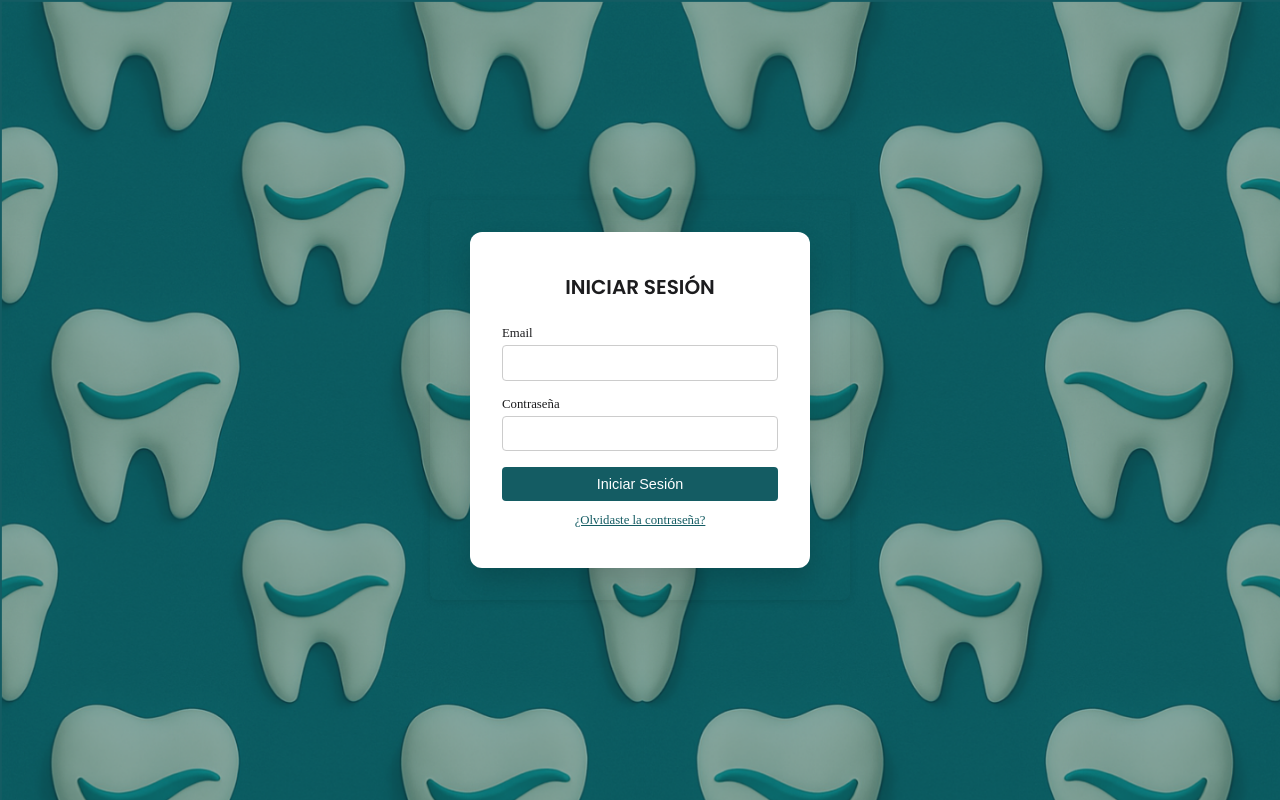
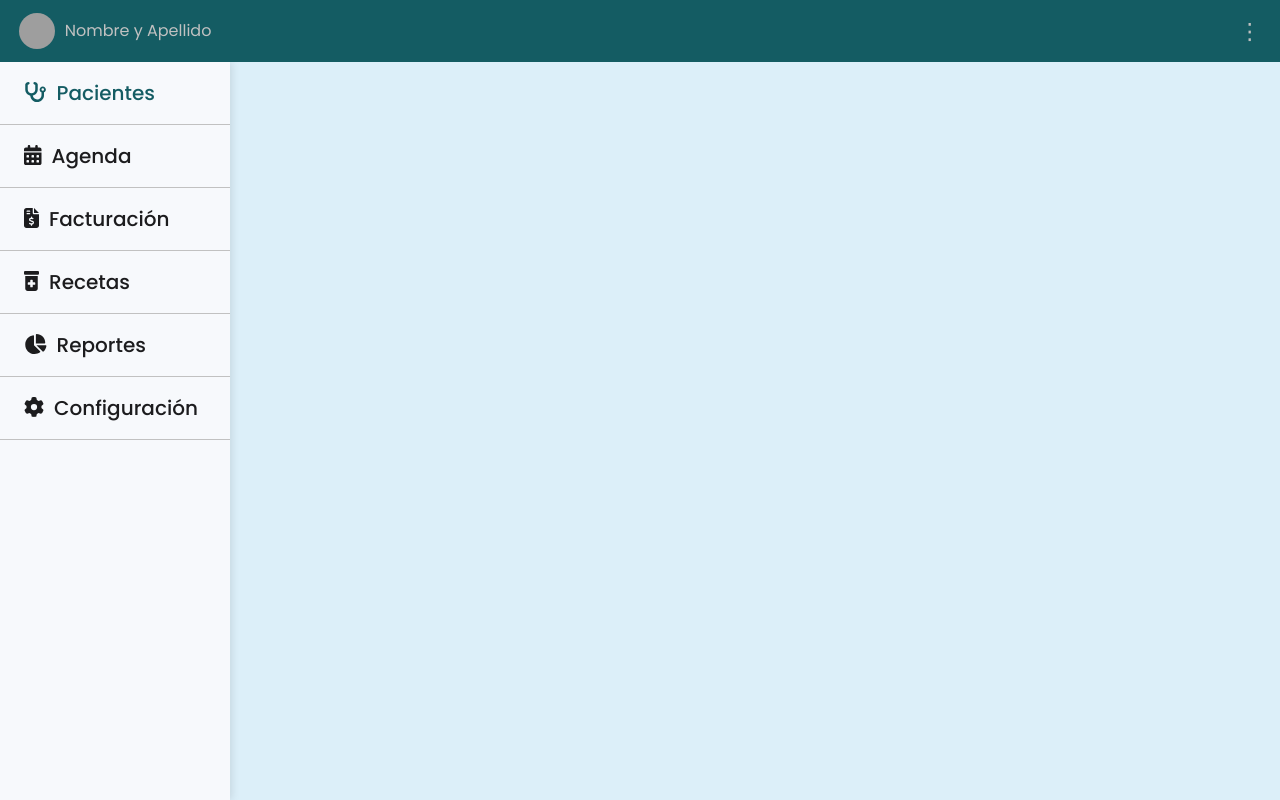
Before and after one commit to Enzopinotti/odontApp, a React (Create React App) app in the folder frontend/: page / in a window 1280 px wide. Before the commit this address led to /login. Built offline with nearby package versions, Linux system fonts and the light colour scheme; grey boxes are pictures that could not be loaded.

Commit message:
refactor: mejorar estilo y diseño del sidebar

```diff
--- a/frontend/package.json
+++ b/frontend/package.json
@@ -3,6 +3,9 @@
   "version": "0.1.0",
   "private": true,
   "dependencies": {
+    "@fortawesome/fontawesome-svg-core": "^6.7.2",
+    "@fortawesome/free-solid-svg-icons": "^6.7.2",
+    "@fortawesome/react-fontawesome": "^0.2.2",
     "@testing-library/dom": "^10.4.0",
     "@testing-library/jest-dom": "^6.6.3",
     "@testing-library/react": "^16.3.0",
--- /dev/null
+++ b/frontend/src/assets/icons/fontawesome.js
@@ -0,0 +1,4 @@
+import { library } from '@fortawesome/fontawesome-svg-core'
+import { fas }     from '@fortawesome/free-solid-svg-icons'
+//carga los iconos para poder referenciarlos
+library.add(fas)
--- a/frontend/src/components/layout/SideBar.js
+++ b/frontend/src/components/layout/SideBar.js
@@ -1,6 +1,6 @@
 import { NavLink } from 'react-router-dom';
 import { useState } from 'react';
-
+import { FontAwesomeIcon } from '@fortawesome/react-fontawesome'
 export default function SideBar() {
   const [open, setOpen] = useState(false);
 
@@ -11,8 +11,12 @@ export default function SideBar() {
 
       <aside className={`sidebar ${open ? 'open' : ''}`}>
         <nav>
-          <NavLink to="/patients">Pacientes</NavLink>
-          <NavLink to="/agenda">Agenda</NavLink>
+          <NavLink to="/" className={({isActive})=>`navItem ${isActive ? 'active':''}`.trim()}> <FontAwesomeIcon icon="fa-solid fa-stethoscope" className='icon'/>Pacientes</NavLink>
+          <NavLink to="/agenda"className={({isActive})=>`navItem ${isActive ? 'active':''}`.trim()}><FontAwesomeIcon icon="fa-solid fa-calendar-days" className='icon'/>Agenda</NavLink>
+          <NavLink to="/facturacion"className={({isActive})=>`navItem ${isActive ? 'active':''}`.trim()} ><FontAwesomeIcon icon="fa-solid fa-file-invoice-dollar" className='icon'/>Facturación</NavLink>
+          <NavLink to="/recetas"className={({isActive})=>`navItem ${isActive ? 'active':''}`.trim()}><FontAwesomeIcon icon="fa-solid fa-prescription-bottle-medical" className='icon'/>Recetas</NavLink>
+          <NavLink to="/reportes"className={({isActive})=>`navItem ${isActive ? 'active':''}`.trim()}><FontAwesomeIcon icon="fa-solid fa-chart-pie" className='icon'/>Reportes</NavLink>
+          <NavLink to="/configuracion"className={({isActive})=>`navItem ${isActive ? 'active':''}`.trim()}><FontAwesomeIcon icon="fa-solid fa-gear"className='icon' />Configuración</NavLink>
         </nav>
       </aside>
     </>
--- a/frontend/src/index.js
+++ b/frontend/src/index.js
@@ -2,7 +2,7 @@ import React from 'react';
 import ReactDOM from 'react-dom/client';
 import App from './App';
 import './styles/main.scss';
-
+import'./assets/icons/fontawesome'
 const root = ReactDOM.createRoot(document.getElementById('root'));
 root.render(
   <React.StrictMode>
--- a/frontend/src/routes/AppRouter.js
+++ b/frontend/src/routes/AppRouter.js
@@ -16,9 +16,9 @@ function AppRouter() {
       <Route
         path="/"
         element={
-          <ProtectedRoute>
+        <ProtectedRoute>
             <AppLayout />
-          </ProtectedRoute>
+        </ProtectedRoute>
         }
       >
         {/* Rutas privadas aquí */}
--- a/frontend/src/styles/_variables.scss
+++ b/frontend/src/styles/_variables.scss
@@ -2,6 +2,7 @@
 $color-primario: #145C63;
 $color-blanco: #C1C1C1;
 $color-negro: #1C1C1E;
+$color-background:#DCEFF9;
 
 // Fuente
 $fuente-base: 'Poppins', sans-serif;
--- a/frontend/src/styles/_appLayout.scss
+++ b/frontend/src/styles/layout/_appLayout.scss
@@ -1,9 +1,10 @@
-
+@use '../variables';
 
 .app-layout {
   display: flex;
   flex-direction: column;
   height: 100vh;
+   background-color: variables.$color-background;
 }
 
 .app-body {
--- a/frontend/src/styles/_header.scss
+++ b/frontend/src/styles/layout/_header.scss
@@ -1,4 +1,4 @@
-@use 'variables';
+@use '../variables';
 
 .header {
   background: variables.$color-primario;
--- a/frontend/src/styles/_publicLayout.scss
+++ b/frontend/src/styles/layout/_publicLayout.scss
@@ -5,7 +5,7 @@
   height: 100vh;
   justify-content: center;
   align-items: center;
-  background-image: url('../assets/img/fondoAuth.webp');
+  background-image: url('../../assets/img/fondoAuth.webp');
   background-size: cover;
 }
 
--- a/frontend/src/styles/_sidebar.scss
+++ b/frontend/src/styles/layout/_sidebar.scss
@@ -1,11 +1,37 @@
-@use 'variables';
-
+@use '../variables';
+$color-hover-claro: #d0eef2;
 .sidebar {
   width: 230px;
   background: #f7f9fc;
-  padding: 1rem;
   transition: transform .25s ease;
+  box-shadow: 2px 0 8px rgba(0,0,0,0.1);
+
 }
+
+nav{
+  display: flex;
+  flex-direction: column;
+  align-items: flex-start;
+  .navItem{
+    text-decoration: none;
+    color: variables.$color-negro;
+    font-size: 1.25rem;
+    font-weight: 500;
+    padding: 1rem 1.5rem;
+    width: 100%;
+    border-bottom: 1px solid #c1c1c1;
+    .icon{
+      margin-right:10px;
+    }
+    &:hover{
+      background-color: $color-hover-claro;
+    }
+    &.active{
+      color:variables.$color-primario;
+    }
+  }
+}
+
 
 .burger {   // botón para móvil
   display: none;
--- a/frontend/src/styles/main.scss
+++ b/frontend/src/styles/main.scss
@@ -1,12 +1,14 @@
 @use 'variables';
-@use 'header';
-@use 'sidebar';
-@use 'appLayout';
-@use 'publicLayout';
+@use './layout/header';
+@use './layout/sidebar';
+@use './layout/appLayout';
+@use './layout/publicLayout';
 @use 'login';
 
 *{
     box-sizing: border-box;
     margin: 0;
     padding: 0;
+    font-family: variables.$fuente-base;
+
 }
--- a/frontend/src/utils/auth.js
+++ b/frontend/src/utils/auth.js
@@ -1,4 +1,6 @@
 export const isAuthenticated = () => {
   // Por ahora, usamos un valor mock
-  return localStorage.getItem("token") !== null;
+  //return localStorage.getItem("token") !== null;
+  //para autenticar
+  return true;
 };
```
Also changed, not shown: 1 other file (tests, documents, lock files or other folders).
